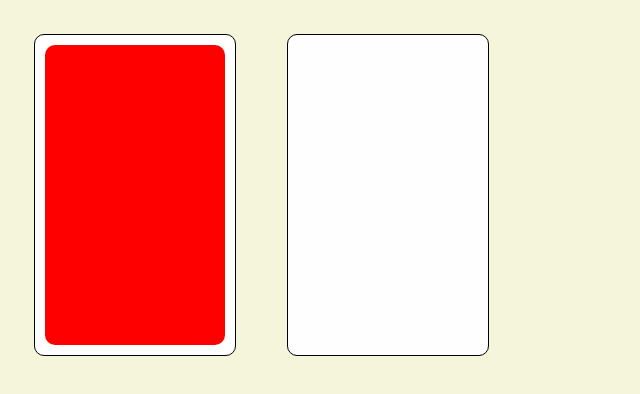
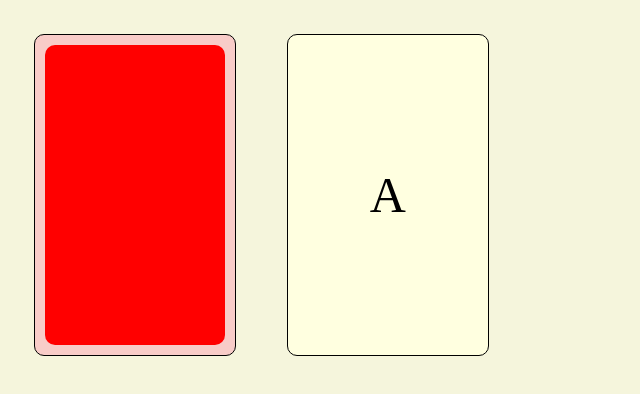
Before and after one commit to mikerawth/memory-cards, a plain HTML site: page index.html in a window 1280 px wide. Shown: the whole page, without its empty margins (0-640 px from the left). Drawn offline with nearby package versions, Linux system fonts and the light colour scheme.

Commit message:
updated design for face-up card inner section to make sure content is in the center

```diff
--- a/index.html
+++ b/index.html
@@ -17,7 +17,11 @@
         <div class="card face-down">
             <div class="card-inner"></div>
         </div>
-        <div class="card face-up"></div>
+        <div class="card face-up">
+            <div class="card-inner">
+                <span>A</span>
+            </div>
+        </div>
     </div>
 </body>
 </html>
--- a/style.css
+++ b/style.css
@@ -22,23 +22,36 @@ body {
     height: 16vmax;
     margin: 2vmax;
     display: flex;
+    justify-content: center;
 
 }
 
+/* card-inner class is the inside portion of the card design
+this class is for all inner cards (may change)*/
+/* .card-inner {
+    border-radius: 10px;
+    width: 100%;
+    margin: 10px;
+} */
+
 /* property of CARDS facing DOWN */
 .face-down {
-    background-color: white;
+    background-color: #F8CCC8;
+}
+
+.face-down > .card-inner {
+    background-color: red;
+    border-radius: 10px;
+    width: 100%;
+    margin: 10px;
 }
 
 /* property of CARDS facing UP */
 .face-up {
-    background-color: #fefefe;
+    background-color: lightyellow;
 }
 
-/* card-inner class is the inside portion of the card design */
-.face-down > .card-inner {
-    width: 100%;
-    background-color: red;
-    margin: 10px;
-    border-radius: 10px;
+.face-up > .card-inner {
+    align-self: center;
+    font-size: 50px;
 }
```
